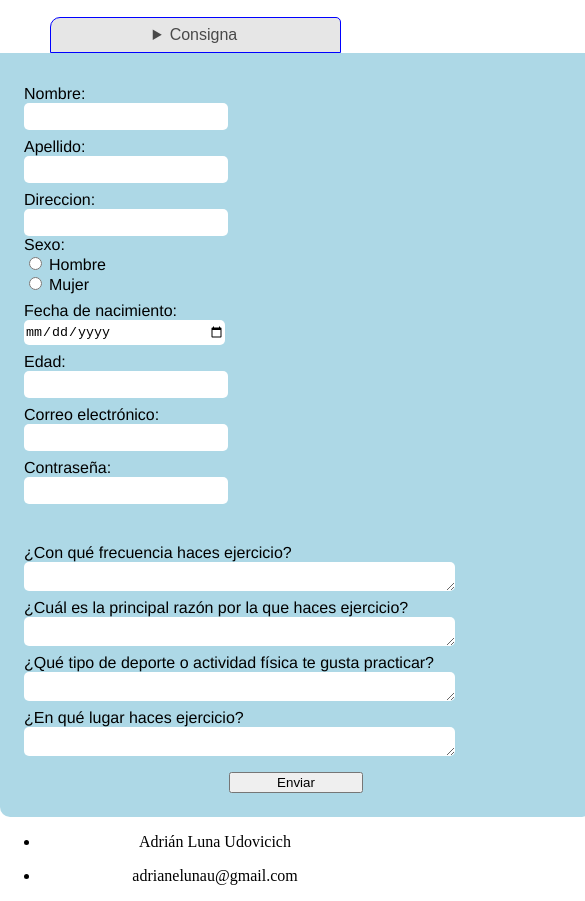
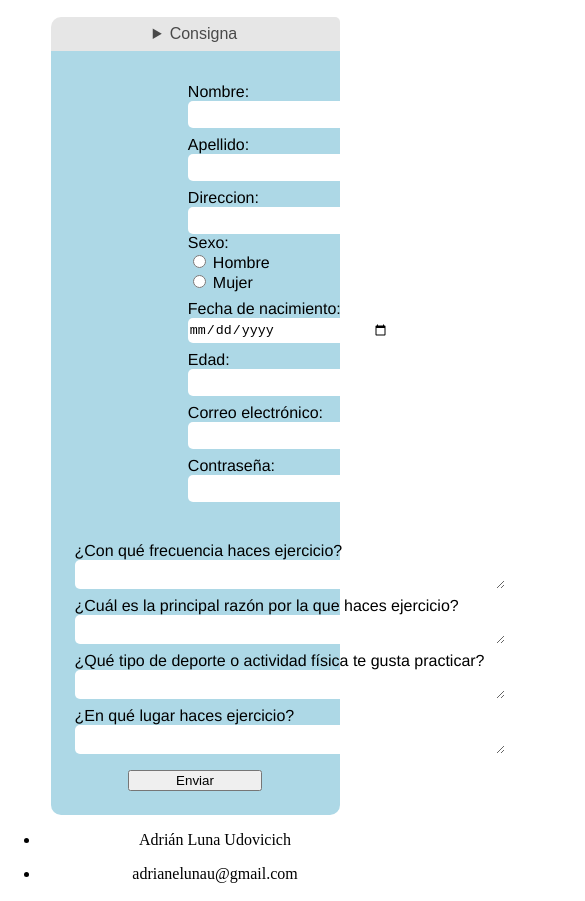
Before and after one commit to adrianlunau/Ejercicio-E-solutions, a plain HTML site: page index.html in a window 390 px wide. Shown: the part 84-985 px from the top of the page, 585 px wide, since content can reach past the window. Drawn offline with Linux system fonts and the light colour scheme.

Commit message:
Modifique el responsive

```diff
--- a/style.css
+++ b/style.css
@@ -20,7 +20,6 @@ summary {
     background-color: rgb(230, 230, 230);
     font-family: Arial, Helvetica, sans-serif;
     font-weight: 400;
-    border: 1px solid blue;
     width: 70%;
     margin: 0 auto;
     padding: 0.5em;
@@ -43,7 +42,6 @@ form {
     flex-direction: column;
     background-color: lightblue;
     width: 70%;
-    min-width: 36em;
     margin: 0 auto;
     padding: 0.5em;
     border-radius: 0 0 10px 10px;
@@ -61,6 +59,7 @@ button {
 
 .container-sup {
     display: flex;
+    justify-content: center;
     flex-wrap: wrap;
     margin: 0 auto;
     gap: 2em;
@@ -109,3 +108,5 @@ input::target-text {
 footer p {
     text-align: center;
 }
+
+@media only screen and (min-width: 320px) and (max-width: 1018px) {}
```
